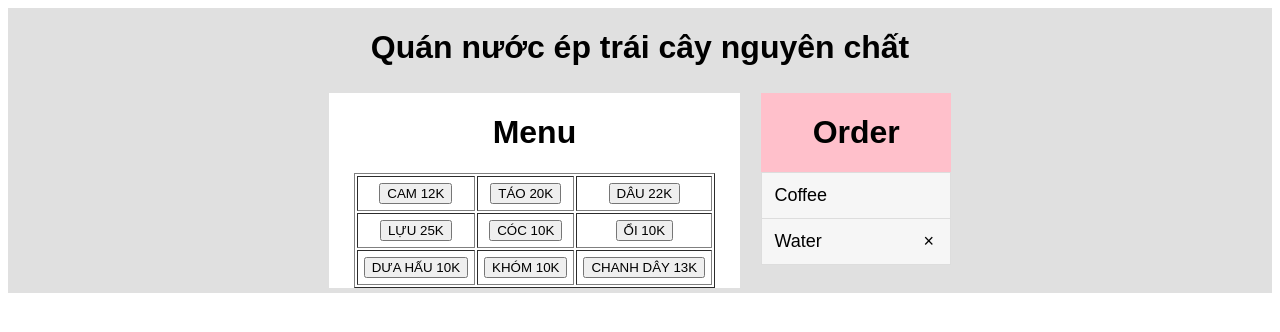
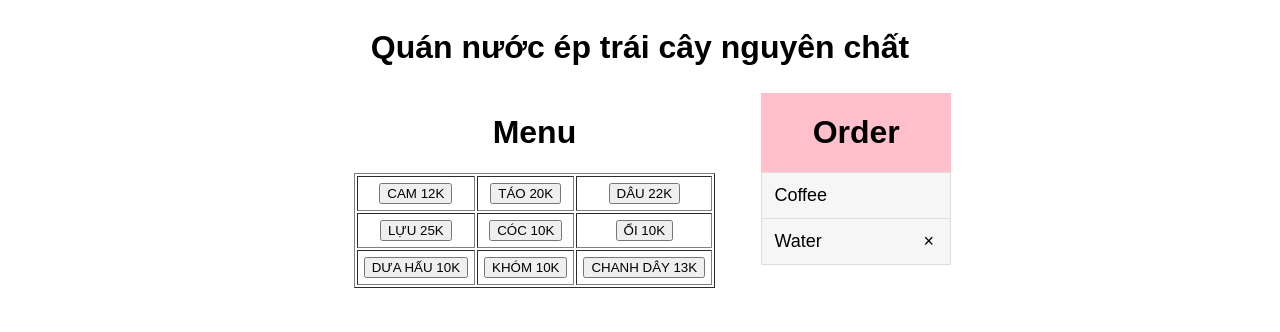
Before and after one commit to prefess/nuocepnguyenchat, a plain HTML site: page index.html in a window 1280 px wide. Drawn offline with Linux system fonts and the light colour scheme.

Commit message:
Update styles.css

```diff
--- a/styles.css
+++ b/styles.css
@@ -3,7 +3,7 @@
     text-align: center;
     font-family: "open_sans_hebrewregular", "alefregular",arial,"Times New Roman";
     color: black;
-    background-color: rgb(224,224,224);
+
     overflow: auto;
     margin: auto;
 }
```
